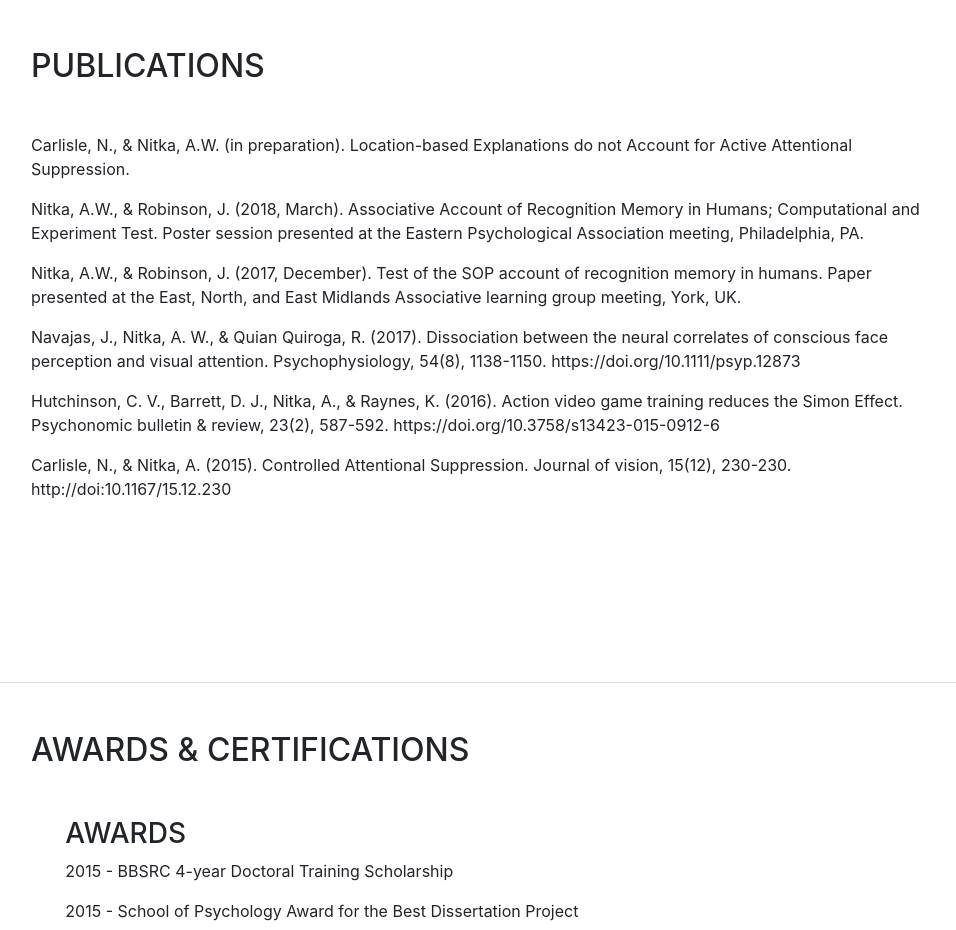
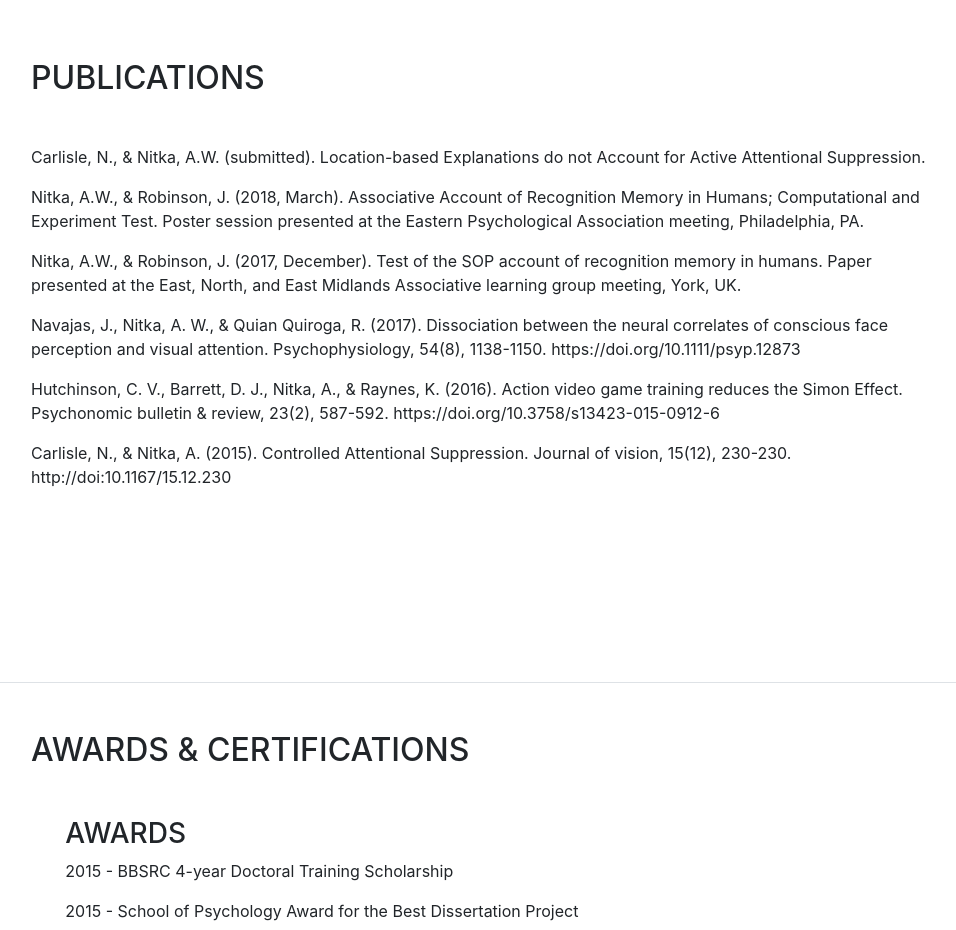
Before and after one commit to aleksandernitka/aleksandernitka.github.io, a website with bundled scripts: page index.html in a window 1280 px wide. Shown: the part 3640-4570 px from the top of the page, without its empty margins (289-1245 px from the left). Built offline with nearby package versions, Linux system fonts and the light colour scheme; a web font is replaced by a local one.

Commit message:
minor update

```diff
--- a/index.html
+++ b/index.html
@@ -219,7 +219,7 @@
         <div class="my-auto">
           <h2 class="mb-5">Publications</h2>
 
-          <p>Carlisle, N., & Nitka, A.W. (in preparation). Location-based Explanations do not Account for Active Attentional Suppression.</p>
+          <p>Carlisle, N., & Nitka, A.W. (submitted). Location-based Explanations do not Account for Active Attentional Suppression.</p>
 
           <p>Nitka, A.W., & Robinson, J. (2018, March). Associative Account of Recognition Memory in Humans; Computational and Experiment Test. Poster session presented at the Eastern Psychological Association meeting, Philadelphia, PA.</p>
 
```
